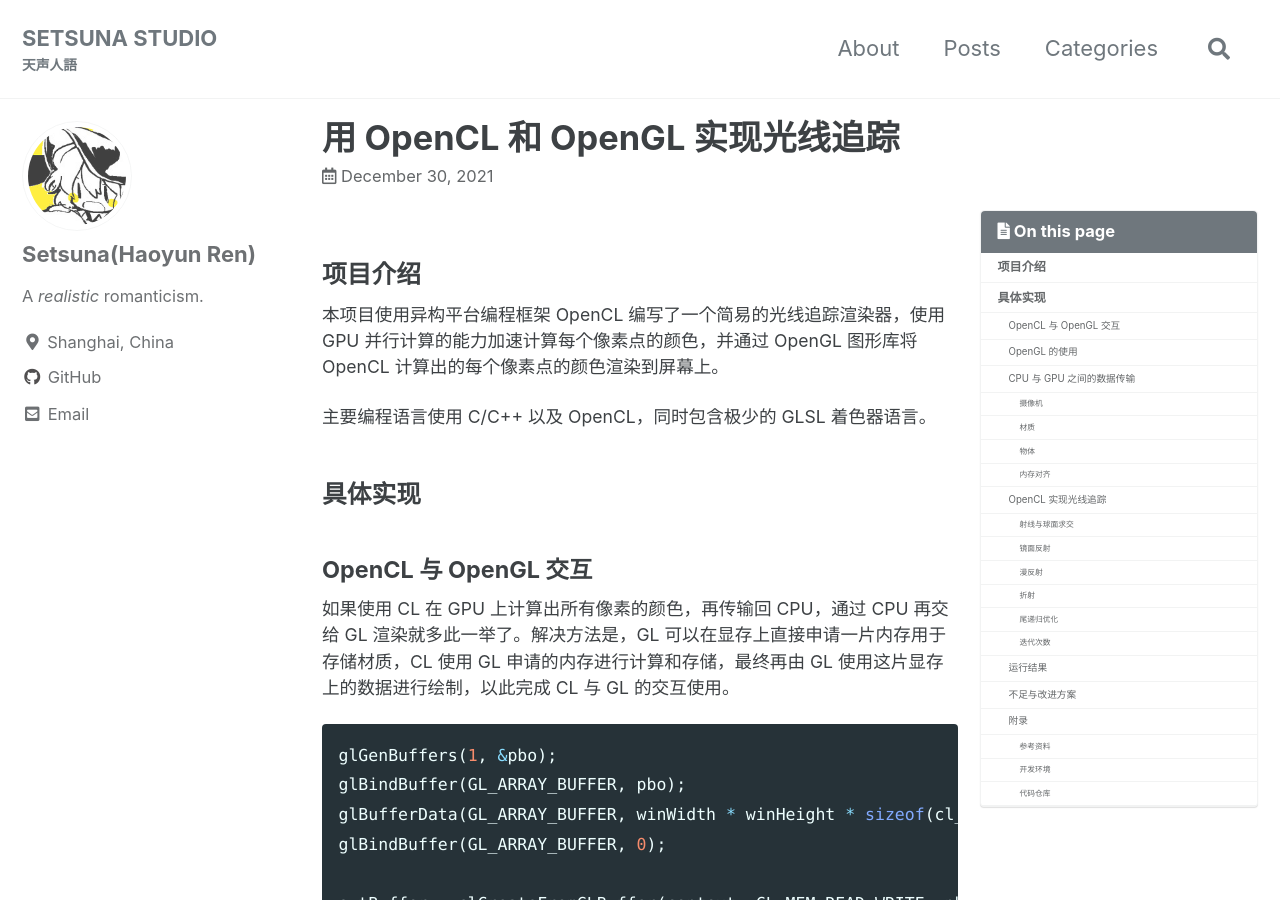
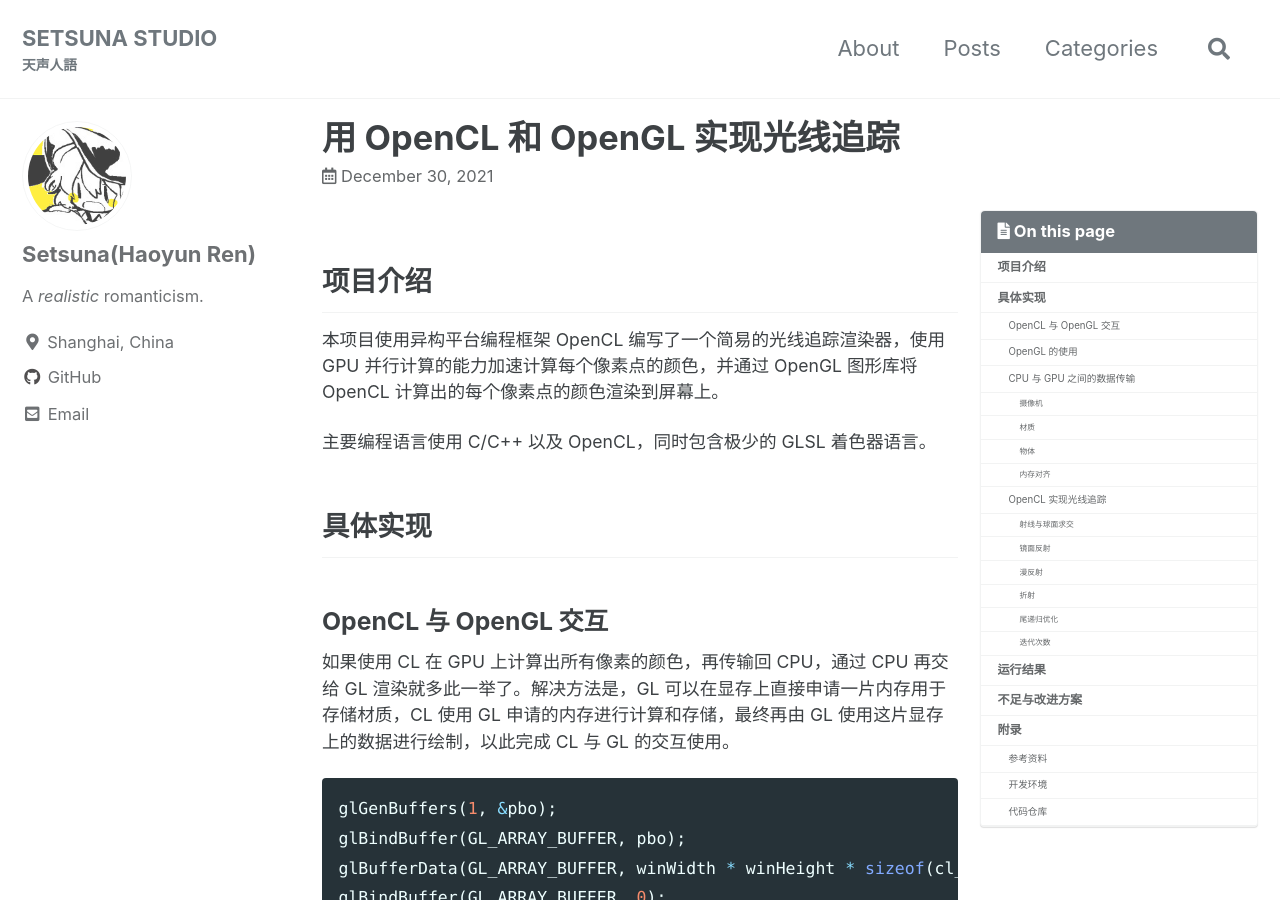
Before and after one commit to SetsunaChyan/SetsunaChyan.github.io, a Jekyll site: the page built from _posts/2021-12-30-Ray Tracing with OpenCL and OpenGL.md, in a window 1280 px wide and 900 px high. Built offline with Jekyll 4.4.1, drawn with Linux system fonts in a browser that asks for light colours; cached includes are drawn as plain includes; formulas are drawn with MathJax 3.

Commit message:
modified title size

````diff
--- a/_posts/2021-12-30-Ray Tracing with OpenCL and OpenGL.md
+++ b/_posts/2021-12-30-Ray Tracing with OpenCL and OpenGL.md
@@ -6,7 +6,7 @@ classes: []
 excerpt: "数据密集型计算实验"
 ---
 
-### 项目介绍
+## 项目介绍
 
 本项目使用异构平台编程框架 OpenCL 编写了一个简易的光线追踪渲染器，使用 GPU 并行计算的能力加速计算每个像素点的颜色，并通过 OpenGL 图形库将 OpenCL 计算出的每个像素点的颜色渲染到屏幕上。
 
@@ -14,9 +14,9 @@ excerpt: "数据密集型计算实验"
 
 
 
-### 具体实现
+## 具体实现
 
-#### OpenCL 与 OpenGL 交互
+### OpenCL 与 OpenGL 交互
 
 如果使用 CL 在 GPU 上计算出所有像素的颜色，再传输回 CPU，通过 CPU 再交给 GL 渲染就多此一举了。解决方法是，GL 可以在显存上直接申请一片内存用于存储材质，CL 使用 GL 申请的内存进行计算和存储，最终再由 GL 使用这片显存上的数据进行绘制，以此完成 CL 与 GL 的交互使用。
 
@@ -56,7 +56,7 @@ clEnqueueReleaseGLObjects(queue, 1, &outBuffer, 0, NULL, NULL);
 
 
 
-#### OpenGL 的使用
+### OpenGL 的使用
 
 把 PBO 绘制到屏幕上还需要一些步骤。
 
@@ -99,7 +99,7 @@ void main() {
 
 
 
-#### CPU 与 GPU 之间的数据传输
+### CPU 与 GPU 之间的数据传输
 
 为了简单起见，假设渲染的场景中所有的物体都是球。
 
@@ -115,7 +115,7 @@ $$
 
 上述式子中，$i,j$ 可以由工作组的序号获得，但 $s$ 和 $t$ 不行，所以这些信息也要一并传入。
 
-##### 摄像机
+#### 摄像机
 
 ```cpp
 struct Camera {
@@ -130,7 +130,7 @@ struct Camera {
 
 为了能将物体画在屏幕上，我们需要对屏幕（或者说摄像机）有个准确的定义。除了宽度和高度之外，还需要知道屏幕中心在三维空间中对应的坐标。还需要设定视角，通过 $\frac{h}{2} \div \tan(\frac{\theta}{2})$ 就能计算出出摄像机距离屏幕的距离，这个参数会影响到透视的程度，直观地理解就是“广角”的程度。最后还需要两个方向向量以此来确定摄像机在空间中的旋转方向。
 
-##### 材质
+#### 材质
 
 ```cpp
 struct Material {
@@ -150,7 +150,7 @@ struct Material {
 
 材质定义了物体的材质类型、折射率、反射率和颜色等信息。不同的材质在后续光线追踪中的行为会有所不同。
 
-##### 物体
+#### 物体
 
 ```cpp
 struct Sphere {
@@ -162,13 +162,13 @@ struct Sphere {
 
 我们假定空间中只有球，对于一个球只需要通过空间中的坐标和半径就能定义了，除此之外每个球都有它独特的材质。
 
-##### 内存对齐
+#### 内存对齐
 
 CL 其实已经在头文件中已经为每种基本数据类型定义好了该如何进行内存对齐，但遗憾的是 MSVC 并不支持，所以内存对齐需要我们手动来操控，否则 GPU 读取数据时就会发生错位。CL 规定大小为 $k$ 字节的基本类型，起始地址应该是 $k$ 的倍数。使用 `__declspec(align(32))` 来表明该变量在内存中的起始地址应该是 $32$ 的倍数。
 
 
 
-#### OpenCL 实现光线追踪
+### OpenCL 实现光线追踪
 
 本项目中，屏幕窗口的大小是 $800\times 800$ 像素，很自然的把任务划分成两个维度，分别是行和列。对于 GPU 上每一个单独的处理器来说，要解决的就是计算某个像素点的颜色。
 
@@ -176,7 +176,7 @@ CL 其实已经在头文件中已经为每种基本数据类型定义好了该
 
 实际计算中，不可能遇到漫反射就发射好多条反射光线，遇到折射就同时发射折射光和反射光，因为经过若干次反射后，单条光线可能会变成数千条光线，这即使是在 GPU 上也是不可接受的高复杂度。所以转变成概率的形式，以某概率反射某光线，然后进行多次采样，就能达到类似的目的了。
 
-##### 射线与球面求交
+#### 射线与球面求交
 
 内核函数中，使用起始点和方向向量来定义三维空间中的一条射线，如下定义
 
@@ -195,7 +195,7 @@ typedef struct Ray {
 
 遍历空间中每个球，就可以计算出空间中射线与所有球的第一个交点。
 
-##### 镜面反射
+#### 镜面反射
 
 入射角等于反射角，设入射光的方向向量为 $i$ ，法向量为 $n$ ，且都是单位向量，那么反射光的方向向量为
 $$
@@ -203,7 +203,7 @@ i-2(i\cdot n)n
 $$
 如果材质为 Fuzz metal ，则不是一个纯的镜面反射，需要在反射方向上加一个小的随机扰动。
 
-##### 漫反射
+#### 漫反射
 
 随机在法向量所在的半空间选择一个方向发射反射光线，每个方向被选择到的概率正比于该方向与该面的法向量的夹角的正弦值。换句话说就是和法向量相同方向的概率最大，垂直于法向量方向的概率最小。
 
@@ -211,7 +211,7 @@ $$
 
 <img src="assets/images/posts/RayTracingLab/rtlab1.png" alt="rtlab1" style="zoom:61%;" />
 
-##### 折射
+#### 折射
 
 可以利用斯涅尔定律来计算折射角度，设 $n_1,n_2$ 分别是入射和折射材质的反射率，$\theta_i,\theta_t$ 分别是入射角和折射角，那么它们之间的关系应该满足下式
 $$
@@ -236,17 +236,17 @@ R_0=(\frac{n_1-n_2}{n_1+n_2})^2
 $$
 运行过程中，遇到折射时可以随机一个 $[0,1]$ 的数 $x$，如果 $x \lt R_0$ 则发生反射，否则发生折射。
 
-##### 尾递归优化
+#### 尾递归优化
 
 对于 CL 来说，内核上的所有函数其实都是内联的，这就导致了不能在内核里写递归函数，需要手动写一个栈把递归展开成循环。幸运的是上述过程是颜色的叠加，可以转变一下思想把每次反射看做是颜色的过滤，这样就能写成尾递归的形式，不需要额外的栈空间了。
 
-##### 迭代次数
+#### 迭代次数
 
 如果光线无止境地反射下去，那复杂度也是不能接受的，通常有两种机制来限制。一种是直接限制光线反射的次数，假定一条光线反射超过了若干次，比如说是 $10$ 次，那么就认为光线不会打到光源上，直接返回黑色。另一种方法采用了俄罗斯轮盘赌的思想，每次反射由一定概率，比如说 $20 \%$ 的概率会无法继续反射下去，这样一定程度上也控制了光线最大的反射次数。本项目中采用了两种方法的结合。
 
 
 
-#### 运行结果
+## 运行结果
 
 由于本项目中光线反射的方法是基于概率和采样，所以一定会有噪点。下图展示了程序的运行结果，分别是运行了一分钟、五分钟和一小时的效果，可以看出随着时间的增加，图片中的噪点明显地变少了，效果看起来也更加的真实。
 
@@ -256,7 +256,7 @@ $$
 
 
 
-#### 不足与改进方案
+## 不足与改进方案
 
 在光线与球面求交时，其实很多球和光线不会有交点，可以利用 $K$-D 树之类的空间数据结构来预先筛选出可能与光线有交的球面，以达到加速的效果。
 
@@ -266,9 +266,9 @@ $$
 
 
 
-#### 附录
+## 附录
 
-##### 参考资料
+### 参考资料
 
 1. [Taichi Course 01](https://github.com/taichiCourse01/taichiCourse01)
 
@@ -278,7 +278,7 @@ $$
 
 4. [OpenCL-path-tracing-tutorial-3-Part-1](https://github.com/straaljager/OpenCL-path-tracing-tutorial-3-Part-1)
 
-##### 开发环境
+### 开发环境
 
 1. OpenCL: Intel SDK 7.0.0.4443
 
@@ -286,6 +286,6 @@ $$
 
 3. Windows10 Visual Studio 2019
 
-##### 代码仓库
+### 代码仓库
 
 [Github](https://github.com/SetsunaChyan/RayTracingDemo)
````
